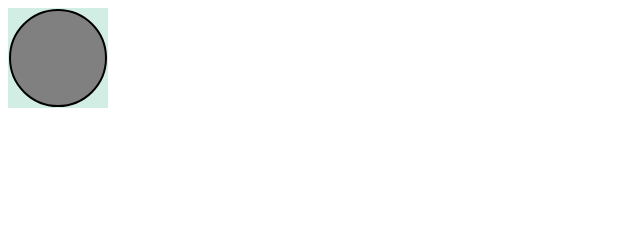
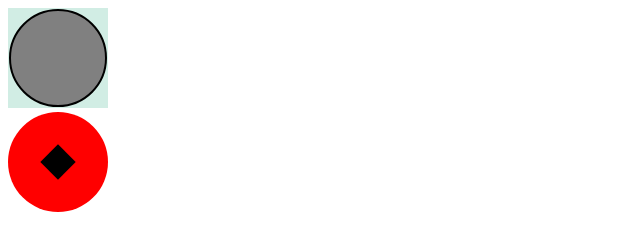
Before and after one commit to iamadeveloper-es/d3js-data-visualization-guide, a website: page svg/svg.html in a window 1280 px wide. Shown: the whole page, without its empty margins (0-640 px from the left). Drawn offline with Linux system fonts and the light colour scheme.

Commit message:
d3 canvas and circle

```diff
--- a/svg/js/svg.js
+++ b/svg/js/svg.js
@@ -0,0 +1,20 @@
+const canvas = d3.select(".canvas")
+
+//add svg element
+const svg = canvas.append("svg")
+            .attr("width", 100)
+            .attr("height", 100)
+
+const circle = svg.append("circle")
+                .attr("cx", 50)
+                .attr("cy", 50)
+                .attr("r", 50)
+                .attr("fill", "red")
+
+const rect = svg.append("rect")
+                .attr("width", 25)
+                .attr("height", 25)
+                .attr("x", (100/2) - 12.5)
+                .attr("y", (100/2) - 12.5)
+                .style('transform', "rotate(45deg)" )
+                .style('transform-origin', "center" )
--- a/svg/svg.html
+++ b/svg/svg.html
@@ -8,9 +8,13 @@
     <script src="../js/d3.min.js"></script>
 </head>
 <body>
+    <!-- Inline SVG -->
     <svg width="100" height="100" style="background-color: #d1ede4;">
         <circle cx="50" cy="50" r="48" fill="grey" stroke="black" stroke-width="2"></circle>
     </svg>
+
+    <!-- D3 canvas and circle -->
+    <div class="canvas"></div>
 </body>
 <script src="js/svg.js"></script>
 </html>
```
